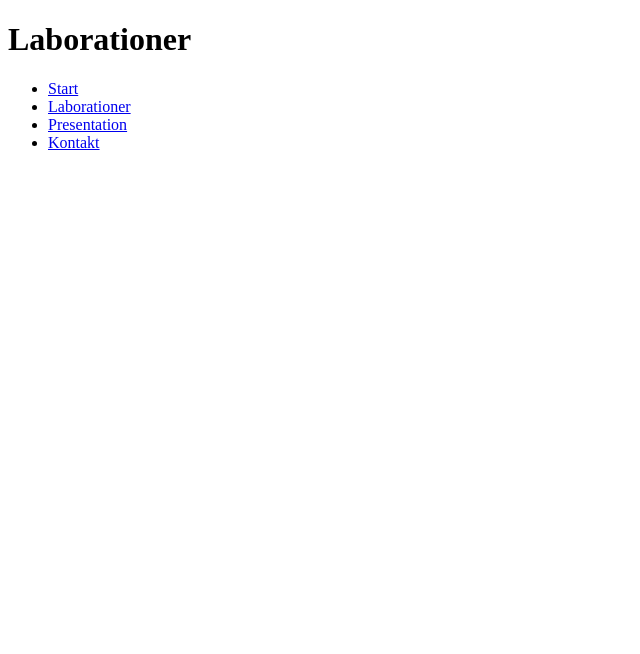
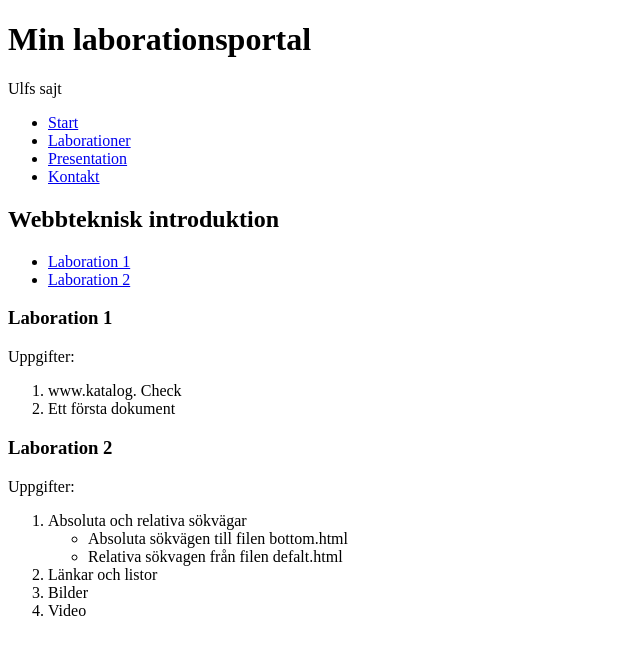
Before and after one commit to ulfek/laborationer, a plain HTML site: page pages/laborationer.html in a window 1280 px wide. Shown: the whole page, without its empty margins (0-640 px from the left). Drawn offline with Linux system fonts and the light colour scheme.

Commit message:
Lagt in lab1

```diff
--- a/pages/laborationer.html
+++ b/pages/laborationer.html
@@ -4,12 +4,38 @@
         <title>Laborationer</title>
     </head>
     <body>
-        <h1>Laborationer</h1>
+        <h1>Min laborationsportal</h1>
+        <p>Ulfs sajt</p>
         <ul>
             <li><a href="../index.html">Start</a></li>
             <li><a href="#">Laborationer</a></li>
             <li><a href="presentation.html">Presentation</a></li>
             <li><a href="kontakt.html">Kontakt</a></li>
         </ul>
+        <h2>Webbteknisk introduktion</h2>
+        <ul>
+            <li><a href="#lab1">Laboration 1</a></li>
+            <li><a href= "#lab2">Laboration 2</a></li>
+        </ul>
+        <h3 id="lab1">Laboration 1</h3>
+        Uppgifter:
+        <ol>
+            <li>www.katalog. Check</li>
+            <li>Ett första dokument</li>
+        </ol>
+
+        <h3 id="lab2">Laboration 2</h3>
+        Uppgifter:
+        <ol>
+            <li>Absoluta och relativa sökvägar</li>
+            <ul>
+                <li>Absoluta sökvägen till filen bottom.html</li>
+                <li>Relativa sökvagen från filen defalt.html</li>
+            </ul>
+            <li>Länkar och listor</li>
+            <li>Bilder</li>
+            <li>Video</li>
+        </ol>
+
     </body>
 </html>
```
Also changed, not shown: .c9/metadata/workspace/pages/laborationer.html, 1 other file.
